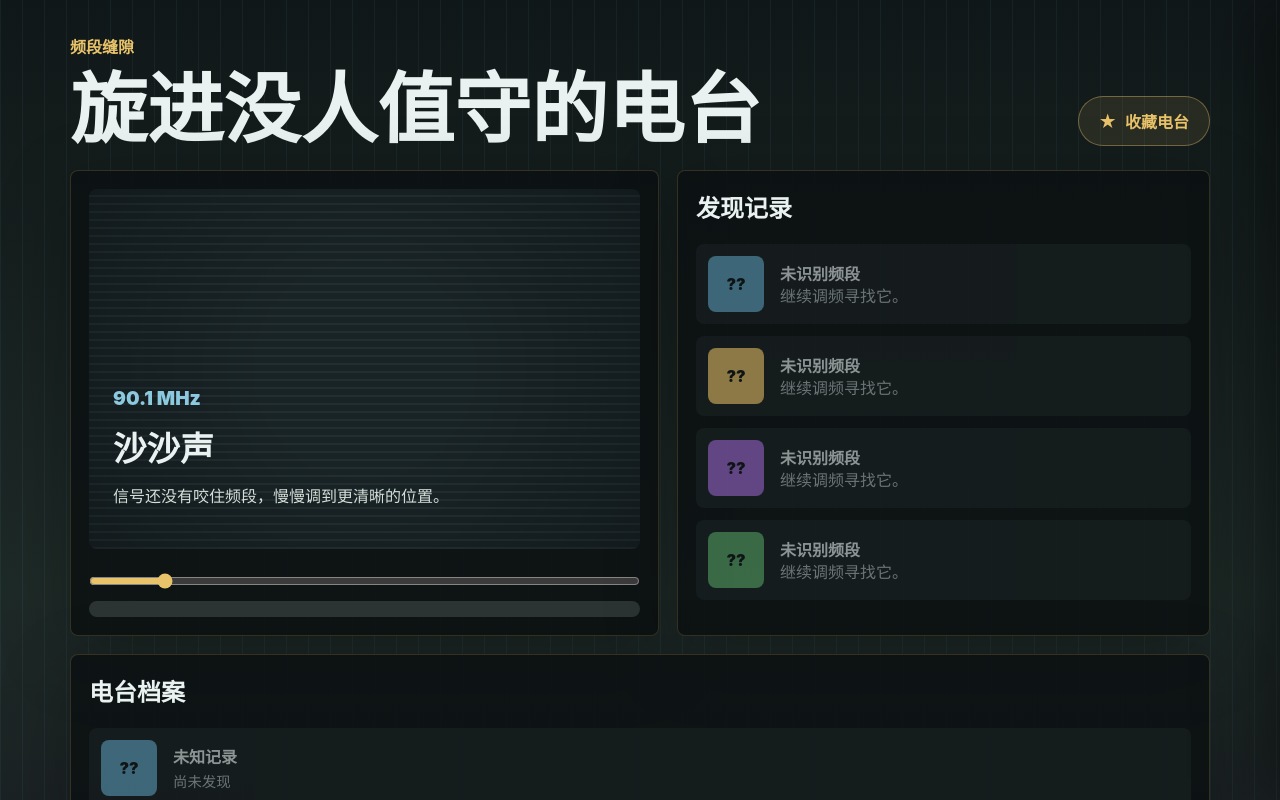
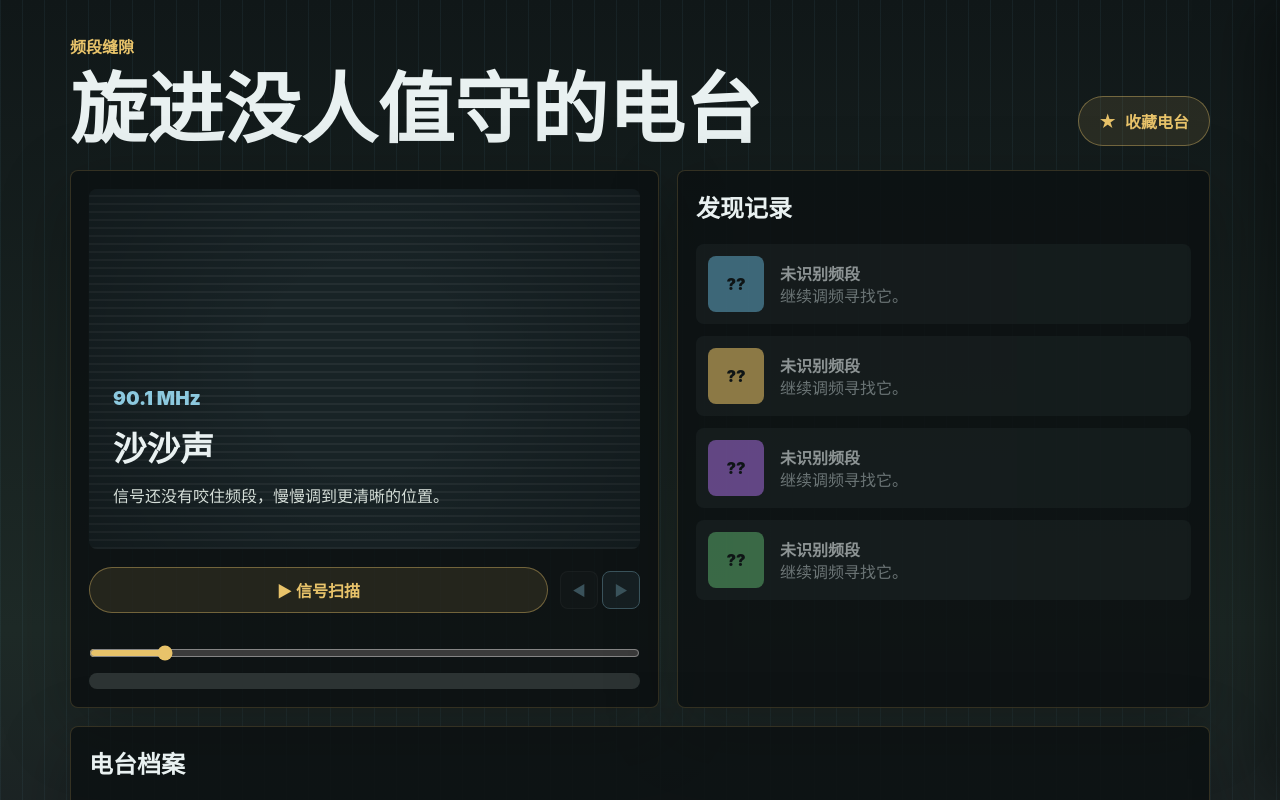
Before and after one commit to aliAjax/hxwl-4-c4a086b, a React (Vite) app: page / in a window 1280 px wide. Shown: the top 800 px of the page. Built offline with nearby package versions, Linux system fonts and the light colour scheme.

Commit message:
.3436396082391580:bcb2c0d05fdd24b6a953d225cc929332_6a291702ef13ca8bc6ee7600.6a291704ef13ca8bc6ee7602.6a291703d93bceb078e5ac57:Trae CN.T(2026/6/10 15:49:24)

```diff
--- a/src/App.tsx
+++ b/src/App.tsx
@@ -102,6 +102,13 @@ function formatLastListenedTime(timestamp: number | undefined): string {
   });
 }
 
+const SCAN_SPEED = 0.08;
+const SCAN_INTERVAL = 60;
+const SCAN_PAUSE_THRESHOLD = 55;
+const SCAN_LOCK_THRESHOLD = 74;
+const SCAN_PAUSE_DURATION = 1200;
+const SCAN_LOCK_DURATION = 2500;
+
 export default function App() {
   const [frequency, setFrequency] = useState(90.1);
   const [save, setSave] = useState<RadioSave>(loadSave);
@@ -109,6 +116,9 @@ export default function App() {
   const [drawerOpen, setDrawerOpen] = useState(false);
   const [editingNoteId, setEditingNoteId] = useState<string | null>(null);
   const [noteDraft, setNoteDraft] = useState("");
+  const [isScanning, setIsScanning] = useState(false);
+  const [scanDirection, setScanDirection] = useState<1 | -1>(1);
+  const [scanPaused, setScanPaused] = useState(false);
 
   const tuned = useMemo(
     () => stations.map((station) => ({ station, signal: signalFor(frequency, station) })).sort((a, b) => b.signal - a.signal)[0],
@@ -153,6 +163,60 @@ export default function App() {
   useEffect(() => {
     localStorage.setItem(storageKey, JSON.stringify(save));
   }, [save]);
+
+  useEffect(() => {
+    if (!isScanning || scanPaused) return;
+
+    const interval = setInterval(() => {
+      setFrequency((prev) => {
+        const next = prev + SCAN_SPEED * scanDirection;
+        if (next >= 108) {
+          setScanDirection(-1);
+          return 108;
+        }
+        if (next <= 87.5) {
+          setScanDirection(1);
+          return 87.5;
+        }
+        return Number(next.toFixed(1));
+      });
+    }, SCAN_INTERVAL);
+
+    return () => clearInterval(interval);
+  }, [isScanning, scanPaused, scanDirection]);
+
+  useEffect(() => {
+    if (!isScanning) return;
+
+    const signal = tuned.signal;
+    if (signal >= SCAN_LOCK_THRESHOLD) {
+      setScanPaused(true);
+      const timer = setTimeout(() => setScanPaused(false), SCAN_LOCK_DURATION);
+      return () => clearTimeout(timer);
+    } else if (signal >= SCAN_PAUSE_THRESHOLD) {
+      setScanPaused(true);
+      const timer = setTimeout(() => setScanPaused(false), SCAN_PAUSE_DURATION);
+      return () => clearTimeout(timer);
+    }
+  }, [tuned.signal, isScanning]);
+
+  function toggleScan() {
+    if (isScanning) {
+      setIsScanning(false);
+      setScanPaused(false);
+    } else {
+      setIsScanning(true);
+      setScanPaused(false);
+    }
+  }
+
+  function handleFrequencyChange(value: number) {
+    if (isScanning) {
+      setIsScanning(false);
+      setScanPaused(false);
+    }
+    setFrequency(value);
+  }
 
   function toggleFavorite(id: string) {
     setSave((current) => ({
@@ -207,13 +271,37 @@ export default function App() {
 
       <section className="console">
         <div className="dial-panel">
-          <div className="screen" style={{ "--noise": `${noise}%` } as React.CSSProperties}>
-            <span>{frequency.toFixed(1)} MHz</span>
+          <div className={`screen ${isScanning ? "scanning" : ""} ${scanPaused ? "paused" : ""}`} style={{ "--noise": `${noise}%` } as React.CSSProperties}>
+            <span>
+              {frequency.toFixed(1)} MHz
+              {isScanning && <em className="scan-indicator">{scanPaused ? "信号驻留" : "扫描中"}</em>}
+            </span>
             <strong>{currentStation ? currentStation.name : "沙沙声"}</strong>
-            <p>{currentStation ? currentStation.message : "信号还没有咬住频段，慢慢调到更清晰的位置。"}</p>
+            <p>{currentStation ? currentStation.message : isScanning ? "扫描频段中，信号接近电台时会自动停留。" : "信号还没有咬住频段，慢慢调到更清晰的位置。"}</p>
           </div>
-          <input min="87.5" max="108" step="0.1" value={frequency} onChange={(event) => setFrequency(Number(event.target.value))} type="range" />
-          <div className="meter">
+          <div className="scan-controls">
+            <button className={`scan-btn ${isScanning ? "active" : ""}`} onClick={toggleScan}>
+              {isScanning ? "⏹ 停止扫描" : "▶ 信号扫描"}
+            </button>
+            <div className="scan-direction">
+              <button
+                className={`dir-btn ${scanDirection === 1 ? "" : "active"}`}
+                onClick={() => isScanning && setScanDirection(-1)}
+                disabled={!isScanning}
+              >
+                ◀
+              </button>
+              <button
+                className={`dir-btn ${scanDirection === 1 ? "active" : ""}`}
+                onClick={() => isScanning && setScanDirection(1)}
+                disabled={!isScanning}
+              >
+                ▶
+              </button>
+            </div>
+          </div>
+          <input min="87.5" max="108" step="0.1" value={frequency} onChange={(event) => handleFrequencyChange(Number(event.target.value))} type="range" />
+          <div className={`meter ${isScanning ? "scanning" : ""} ${scanPaused ? "pulsing" : ""}`}>
             <i style={{ width: `${Math.round(tuned.signal)}%`, background: currentStation?.color ?? "#9aa0a6" }} />
           </div>
         </div>
--- a/src/styles.css
+++ b/src/styles.css
@@ -135,6 +135,141 @@ input[type="range"] {
   display: block;
   height: 100%;
   transition: width 180ms ease;
+}
+
+.meter.scanning i {
+  transition: width 120ms ease-out;
+}
+
+.meter.pulsing i {
+  animation: meterPulse 0.6s ease-in-out infinite alternate;
+}
+
+@keyframes meterPulse {
+  from {
+    filter: brightness(1);
+  }
+  to {
+    filter: brightness(1.4);
+  }
+}
+
+.scan-controls {
+  display: flex;
+  align-items: center;
+  justify-content: space-between;
+  gap: 12px;
+  margin: 18px 0 8px;
+}
+
+.scan-btn {
+  flex: 1;
+  border: 1px solid rgba(232, 195, 106, 0.4);
+  border-radius: 999px;
+  padding: 10px 18px;
+  background: rgba(232, 195, 106, 0.1);
+  color: #e8c36a;
+  font-weight: 800;
+  cursor: pointer;
+  transition: all 180ms ease;
+}
+
+.scan-btn:hover {
+  background: rgba(232, 195, 106, 0.2);
+  border-color: rgba(232, 195, 106, 0.6);
+}
+
+.scan-btn.active {
+  background: rgba(232, 195, 106, 0.25);
+  border-color: #e8c36a;
+  box-shadow: 0 0 20px rgba(232, 195, 106, 0.2);
+}
+
+.scan-direction {
+  display: flex;
+  gap: 4px;
+}
+
+.dir-btn {
+  width: 38px;
+  height: 38px;
+  border: 1px solid rgba(255, 255, 255, 0.1);
+  border-radius: 8px;
+  background: rgba(255, 255, 255, 0.04);
+  color: #8cc9df;
+  font-size: 0.9rem;
+  cursor: pointer;
+  transition: all 180ms ease;
+}
+
+.dir-btn:hover:not(:disabled) {
+  background: rgba(140, 201, 223, 0.15);
+  border-color: rgba(140, 201, 223, 0.3);
+}
+
+.dir-btn.active {
+  background: rgba(140, 201, 223, 0.2);
+  border-color: #8cc9df;
+  color: #8cc9df;
+}
+
+.dir-btn:disabled {
+  opacity: 0.35;
+  cursor: not-allowed;
+}
+
+.scan-indicator {
+  display: inline-block;
+  margin-left: 10px;
+  padding: 2px 8px;
+  font-size: 0.75rem;
+  font-style: normal;
+  font-weight: 700;
+  border-radius: 999px;
+  background: rgba(232, 195, 106, 0.2);
+  color: #e8c36a;
+  animation: scanBlink 1.2s ease-in-out infinite;
+}
+
+.screen.paused .scan-indicator {
+  animation: none;
+  background: rgba(90, 168, 106, 0.25);
+  color: #7fd08f;
+}
+
+@keyframes scanBlink {
+  0%, 100% {
+    opacity: 1;
+  }
+  50% {
+    opacity: 0.5;
+  }
+}
+
+.screen.scanning {
+  animation: scanGlow 2s ease-in-out infinite alternate;
+}
+
+.screen.paused {
+  animation: pausedGlow 1.5s ease-in-out infinite alternate;
+}
+
+@keyframes scanGlow {
+  from {
+    box-shadow: inset 0 0 30px rgba(140, 201, 223, 0.05);
+  }
+  to {
+    box-shadow: inset 0 0 50px rgba(140, 201, 223, 0.12);
+  }
+}
+
+@keyframes pausedGlow {
+  from {
+    box-shadow: inset 0 0 40px rgba(232, 195, 106, 0.08);
+  }
+  to {
+    box-shadow: inset 0 0 70px rgba(232, 195, 106, 0.18);
+  }
 }
 
 .stations {
```
